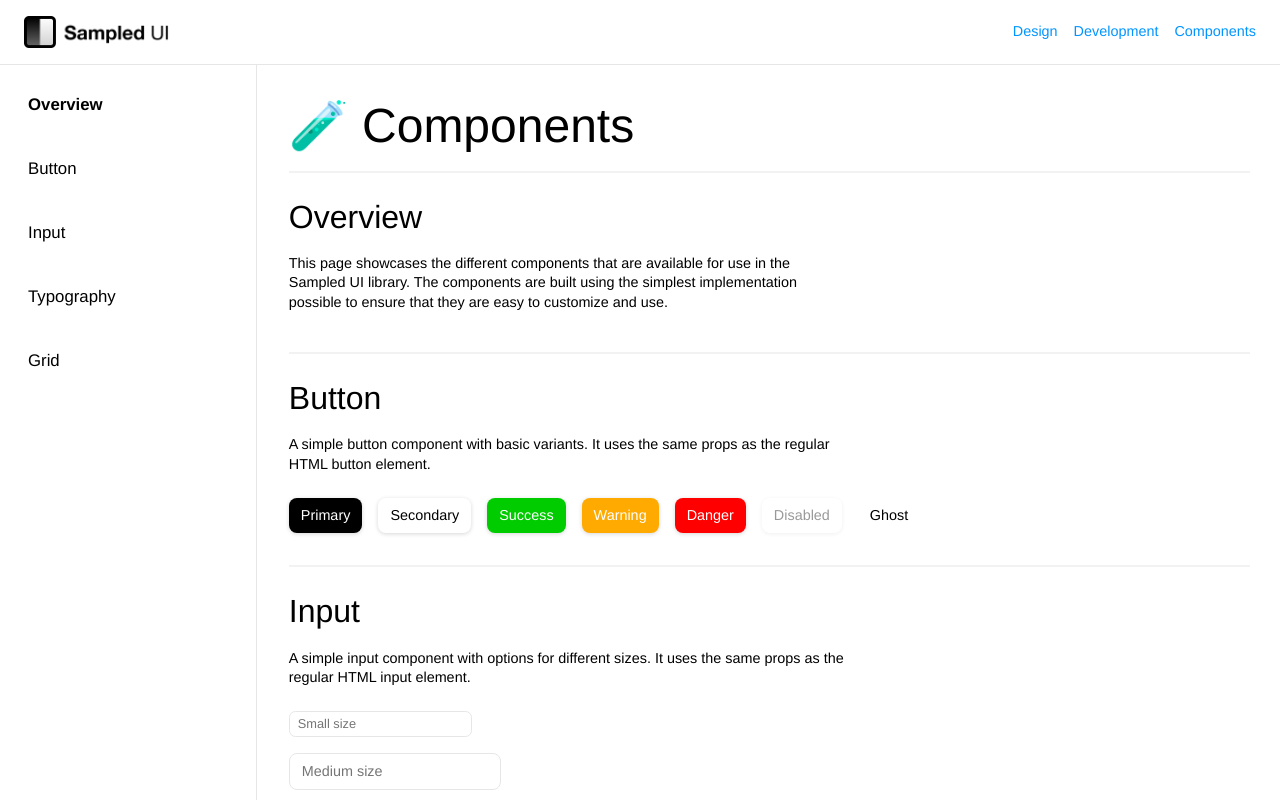
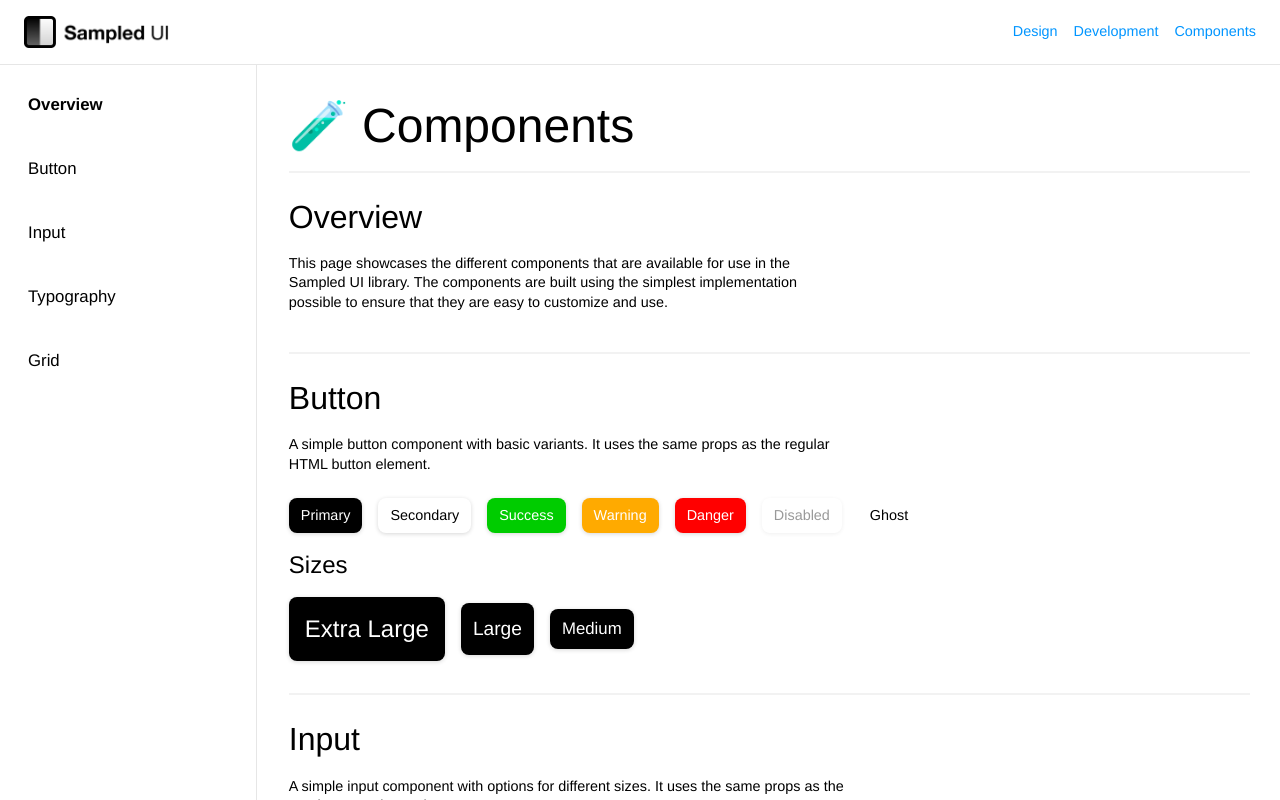
Before and after one commit to sampled-ui/base, a React (Vite) app: page /components in a window 1280 px wide. Built offline with nearby package versions, Linux system fonts and the light colour scheme.

Commit message:
feat: add card component and paragraph sizes

```diff
--- a/lib/components/Button/index.tsx
+++ b/lib/components/Button/index.tsx
@@ -1,10 +1,11 @@
 import classNames from "classnames";
-import { Variants } from "../../units";
+import { SizeUnits, Variants } from "../../units";
 import styles from "./styles.module.scss";
 
 interface ButtonProps extends React.ButtonHTMLAttributes<HTMLButtonElement> {
   variant?: Variants;
   ghost?: boolean;
+  size?: Omit<SizeUnits, "xs" | "xxl">;
 }
 
 const defaultProps: Partial<ButtonProps> = {
@@ -14,6 +15,7 @@ const defaultProps: Partial<ButtonProps> = {
 export const Button: React.FC<ButtonProps> = ({
   variant,
   ghost,
+  size,
   className,
   ...restProps
 }) => {
@@ -27,6 +29,10 @@ export const Button: React.FC<ButtonProps> = ({
         [styles.success]: variant === "success",
         [styles.warning]: variant === "warning",
         [styles.disabled]: variant === "disabled",
+        [styles.sm]: size === "sm",
+        [styles.md]: size === "md",
+        [styles.lg]: size === "lg",
+        [styles.xl]: size === "xl",
         [styles.ghost]: ghost,
       })}`}
       {...restProps}
--- a/lib/components/Button/styles.module.scss
+++ b/lib/components/Button/styles.module.scss
@@ -109,3 +109,21 @@
   cursor: not-allowed;
   opacity: 0.4;
 }
+
+.md {
+  padding: $padding-sm;
+  font-size: $font-size-md;
+  line-height: $line-height-md;
+}
+
+.lg {
+  padding: $padding-md;
+  font-size: $font-size-lg;
+  line-height: $line-height-lg;
+}
+
+.xl {
+  padding: $padding-lg;
+  font-size: $font-size-xl;
+  line-height: $line-height-xl;
+}
--- /dev/null
+++ b/lib/components/Card/index.module.scss
@@ -0,0 +1,8 @@
+@use "../../variables" as *;
+
+.card {
+    border: $border;
+    border-radius: $border-radius-md;
+
+    padding: $padding-xl;
+}
--- /dev/null
+++ b/lib/components/Card/index.tsx
@@ -0,0 +1,21 @@
+import { HTMLAttributes } from "react";
+
+import classNames from "classnames";
+import { Flex } from "../Flex";
+import { Heading } from "../Typography/Heading";
+import styles from "./index.module.scss";
+
+interface CardProps extends HTMLAttributes<HTMLDivElement> {
+  title: string;
+}
+
+export const Card: React.FC<CardProps> = ({ title, className, children }) => {
+  return (
+    <div className={classNames(styles.card, className)}>
+      <Flex gap="lg" direction="column" align="start">
+        <Heading level={4}>{title}</Heading>
+        {children}
+      </Flex>
+    </div>
+  );
+};
--- a/lib/components/Typography/Paragraph.module.scss
+++ b/lib/components/Typography/Paragraph.module.scss
@@ -1,11 +1,24 @@
 @use "../../variables" as *;
 
 .paragraph {
-    margin-top: initial;
-    margin-bottom: $spacing-sm;
-    font-family: $font-primary;
-    font-size: $font-size-sm;
-    line-height: $line-height-sm;
-    width: 100%;
-    max-width: 70ch;
+  margin-top: initial;
+  margin-bottom: $spacing-sm;
+  font-family: $font-primary;
+  width: 100%;
+  max-width: 70ch;
 }
+
+.sm {
+  font-size: $font-size-sm;
+  line-height: $line-height-sm;
+}
+
+.md {
+  font-size: $font-size-md;
+  line-height: $line-height-md;
+}
+
+.lg {
+  font-size: $font-size-lg;
+  line-height: $line-height-lg;
+}
--- a/lib/components/Typography/Paragraph.tsx
+++ b/lib/components/Typography/Paragraph.tsx
@@ -1,16 +1,32 @@
+import classNames from "classnames";
 import styles from "./Paragraph.module.scss";
 
-export interface ParagraphProps extends React.HTMLAttributes<HTMLParagraphElement> {
-  children: string;
+export interface ParagraphProps
+  extends React.HTMLAttributes<HTMLParagraphElement> {
+  size?: "sm" | "md" | "lg";
 }
 
+const defaultProps: Partial<ParagraphProps> = {
+  size: "sm",
+};
+
 export const Paragraph: React.FC<ParagraphProps> = ({
+  size,
   className,
   children,
   ...restProps
 }) => {
+  size = size || defaultProps.size;
+
   return (
-    <p className={`${styles.paragraph} ${className}`} {...restProps}>
+    <p
+      className={classNames(styles.paragraph, className, {
+        [styles.sm]: size === "sm",
+        [styles.md]: size === "md",
+        [styles.lg]: size === "lg",
+      })}
+      {...restProps}
+    >
       {children}
     </p>
   );
--- a/lib/main.ts
+++ b/lib/main.ts
@@ -1,4 +1,5 @@
 export { Button } from "./components/Button";
+export { Card } from "./components/Card";
 export { Divider } from "./components/Divider";
 export { Flex } from "./components/Flex";
 export { Column, Row } from "./components/Grid";
--- a/src/pages/Components/index.tsx
+++ b/src/pages/Components/index.tsx
@@ -2,6 +2,7 @@ import { useMemo } from "react";
 import { Location, useLocation, useNavigate } from "react-router";
 import {
   Button,
+  Card,
   Column,
   Divider,
   Flex,
@@ -92,6 +93,12 @@ export const ComponentsPage: React.FC = () => {
               <Button variant="disabled">Disabled</Button>
               <Button ghost>Ghost</Button>
             </Flex>
+            <Heading level={4}>Sizes</Heading>
+            <Flex gap="md">
+              <Button size="xl">Extra Large</Button>
+              <Button size="lg">Large</Button>
+              <Button size="md">Medium</Button>
+            </Flex>
           </Section>
           <Section title="Input" id="input" divided>
             <Paragraph>
@@ -145,9 +152,28 @@ export const ComponentsPage: React.FC = () => {
                   })}
                 </Flex>
               </Flex>
-              <Flex direction="column" align="start" gap="md">
+              <Flex direction="column" align="start" gap="md" style={{maxWidth: "50%"}}>
                 <Heading level={4}>Paragraph</Heading>
+                <Heading level={5}>Small (default)</Heading>
                 <Paragraph>
+                  This is an example for a 'Sampled UI' paragraph component that
+                  has a maximum width of 70 characters that, when exceeded, will
+                  break the text into a new line. This is an example for a
+                  'Sampled UI' paragraph component that has a maximum width of
+                  70 characters that, when exceeded, will break the text into a
+                  new line.
+                </Paragraph>
+                <Heading level={5}>Medium</Heading>
+                <Paragraph size="md">
+                  This is an example for a 'Sampled UI' paragraph component that
+                  has a maximum width of 70 characters that, when exceeded, will
+                  break the text into a new line. This is an example for a
+                  'Sampled UI' paragraph component that has a maximum width of
+                  70 characters that, when exceeded, will break the text into a
+                  new line.
+                </Paragraph>
+                <Heading level={5}>Large</Heading>
+                <Paragraph size="lg">
                   This is an example for a 'Sampled UI' paragraph component that
                   has a maximum width of 70 characters that, when exceeded, will
                   break the text into a new line. This is an example for a
@@ -295,6 +321,14 @@ export const ComponentsPage: React.FC = () => {
               </Column>
             </Row>
           </Section>
+          <Section title="Card" id="card" divided>
+            <Card title="Card title">
+              <Paragraph size="md">
+                This is a card body text but you can really render anything you
+                want in here.
+              </Paragraph>
+            </Card>
+          </Section>
         </Spacing>
       </Layout>
     </Layout>
```
Also changed, not shown: lib/components/Layout/styles.module.scss (line endings or trailing spaces).
